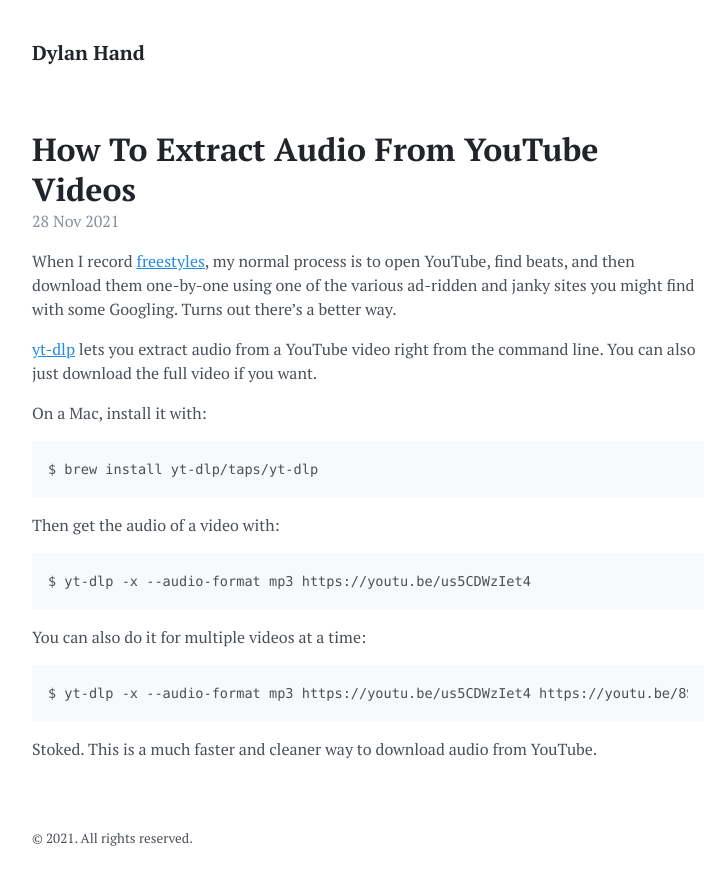
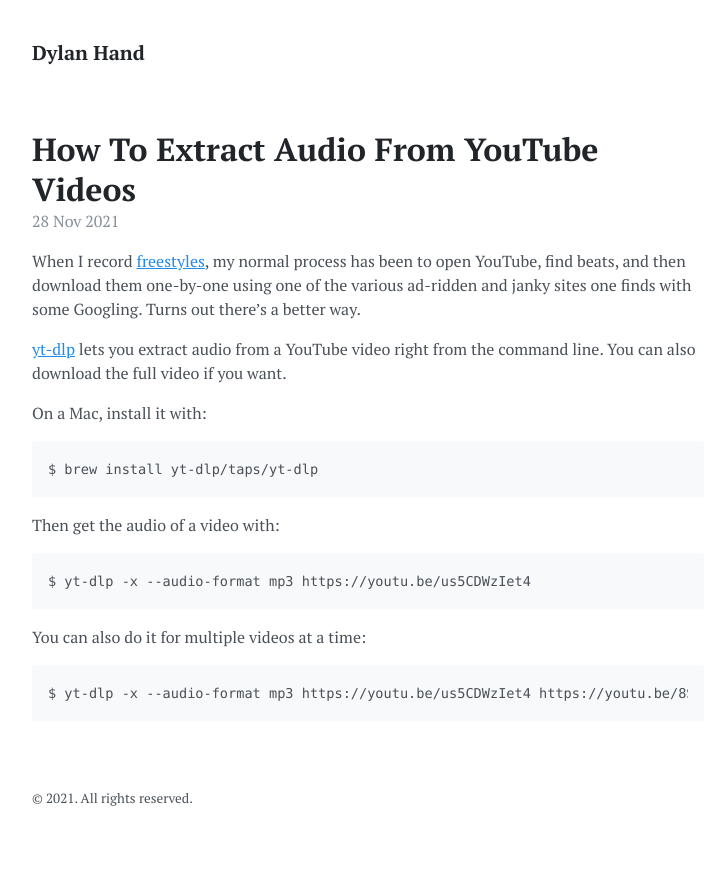
Before and after one commit to dylanhand/dev-blog, a Jekyll site: the page built from _posts/2021-11-28-how-to-extract-audio-from-youtube-videos.md, in a window 1280 px wide. Shown: the top 885 px of the page, without its empty margins (272-998 px from the left). Built offline with Jekyll 4.4.1, drawn with Linux system fonts in a browser that asks for light colours.

Commit message:
Edits to youtube post

````diff
--- a/_posts/2021-11-28-how-to-extract-audio-from-youtube-videos.md
+++ b/_posts/2021-11-28-how-to-extract-audio-from-youtube-videos.md
@@ -3,9 +3,9 @@
 title: How To Extract Audio From YouTube Videos
 ---
 
-When I record [freestyles](https://dylanhand.com/2020/11/12/word-generator-freestyle/), my normal process is to open YouTube, find beats, and then download them one-by-one using one of the various ad-ridden and janky sites you might find with some Googling. Turns out there's a better way.
+When I record [freestyles](https://dylanhand.com/2020/11/12/word-generator-freestyle/), my normal process has been to open YouTube, find beats, and then download them one-by-one using one of the various ad-ridden and janky sites one finds with some Googling. Turns out there's a better way.
 
-[yt-dlp](https://youtube-dl.org/) lets you extract audio from a YouTube video right from the command line. You can also just download the full video if you want.
+[yt-dlp](https://youtube-dl.org/) lets you extract audio from a YouTube video right from the command line. You can also download the full video if you want.
 
 On a Mac, install it with:
 
@@ -24,5 +24,3 @@
 ```
 $ yt-dlp -x --audio-format mp3 https://youtu.be/us5CDWzIet4 https://youtu.be/8SAnu1hd04U
 ```
-
-Stoked. This is a much faster and cleaner way to download audio from YouTube.
````
